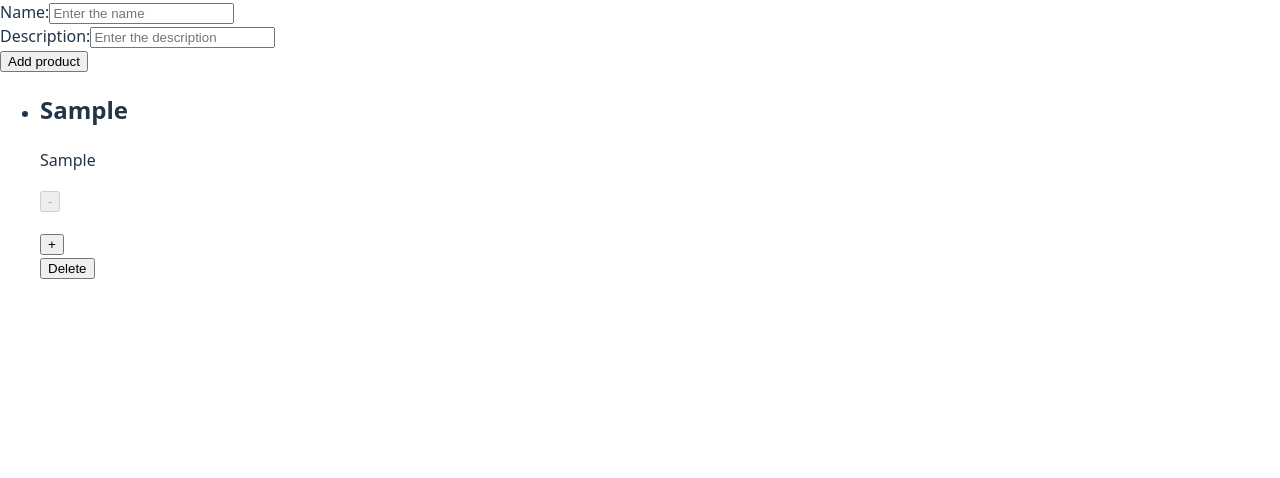
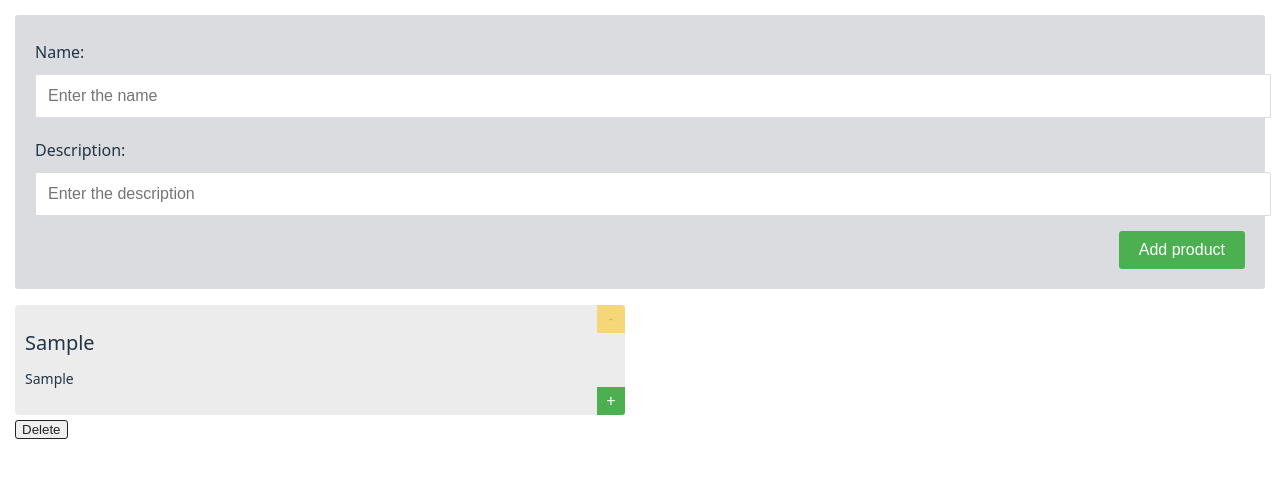
Before and after one commit to home2ego/react-online-store-admin, a React (Vite) app: page / in a window 1280 px wide. Both pictures are taken after typing "Sample", "Sample" into the empty fields and a click on the input "Add product". Shown: the top 478 px of the page. Built offline with nearby package versions, Linux system fonts and the light colour scheme.

Commit message:
add styles and fix StoreFront Component

```diff
--- a/src/StoreFront.jsx
+++ b/src/StoreFront.jsx
@@ -31,6 +31,7 @@ export default function StoreFront() {
 
     setName('');
     setDescription('');
+    setValidation('');
   }
 
   function handleDeleteClick(deleteId) {
--- a/src/index.css
+++ b/src/index.css
@@ -4,8 +4,140 @@
 
   color: #213547;
   background-color: #fff;
+
+  --primary: #4caf50;
+  --secondary: #ffc107;
+  --light-gray: #dadce0;
+  --dark: #222;
 }
 
 body {
+  margin: 15px;
+}
+
+label {
+  display: inline-block;
+  min-width: 100px;
+  margin: 5px 0;
+}
+.btn {
+  padding: 10px 20px;
+  cursor: pointer;
+  min-width: 100px;
+  border: 0;
+  border-radius: 3px;
+  font-size: 16px;
+  color: white;
+  transition: opacity 180ms ease-out, transform 180ms ease-out;
+}
+.btn:hover {
+  opacity: 0.8;
+}
+.btn:active {
+  transform: translate(1px, 1px);
+}
+.btn-primary {
+  background-color: var(--primary);
+}
+.btn-outline {
+  border: 1px solid var(--dark);
+  color: var(--dark);
+}
+.btn-delete {
+  margin-top: 5px;
+  border-radius: 3px;
+  cursor: pointer;
+}
+
+.store-front {
+  display: grid;
+  grid-gap: 30px;
+  grid-template-columns: 1fr 1fr;
+  margin-bottom: 20px;
+  list-style: none;
+  padding-left: 0;
+}
+
+.validation-message {
+  color: red;
+}
+
+.textfield {
+  width: 100%;
+  padding: 12px;
+  border-radius: 2px;
+  border: 1px solid var(--light-gray);
+  font-size: 16px;
+  transition: opacity 200ms ease-out;
+  margin: 5px 0 15px 0;
+}
+
+form {
+  background-color: var(--light-gray);
+  padding: 20px;
+  border-radius: 3px;
+}
+
+.form-footer {
+  display: flex;
+  justify-content: space-between;
+  align-items: center;
+}
+
+.product {
+  background-color: #ececec;
+  border-radius: 4px;
+  display: grid;
+  min-height: 110px;
+  grid-template-columns: 1fr auto;
+  align-items: center;
+}
+.product-info {
+  padding: 10px 10px;
+}
+.product-info h2 {
+  margin-top: 10px;
+  margin-bottom: 0;
+  font-size: 20px;
+  font-weight: normal;
+}
+.product-count {
   margin: 0;
+  font-weight: normal;
+  font-size: 16px;
 }
+.product-info p {
+  font-size: 14px;
+  margin-top: 10px;
+}
+.product-buttons {
+  align-self: stretch;
+  display: flex;
+  flex-direction: column;
+  justify-content: space-between;
+  text-align: center;
+}
+.product-sub,
+.product-add {
+  box-shadow: none;
+  border: 0;
+  transition: opacity 180ms ease-out;
+  padding: 5px;
+  font-size: 16px;
+  width: 28px;
+  height: 28px;
+  cursor: pointer;
+}
+.product-sub {
+  border-radius: 0 3px 0 0;
+  background-color: var(--secondary);
+}
+.product-add {
+  background-color: var(--primary);
+  color: white;
+  border-radius: 0 0 3px 0;
+}
+.product-buttons button:disabled {
+  opacity: 0.5;
+  cursor: default;
+}
```
